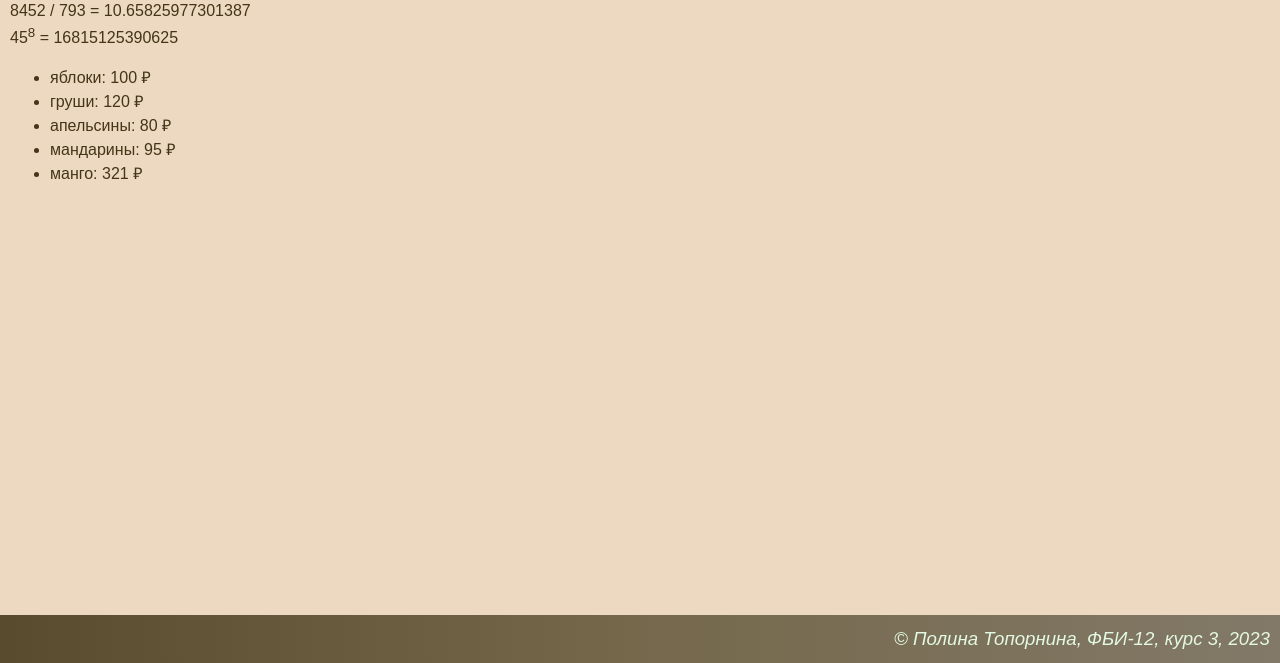
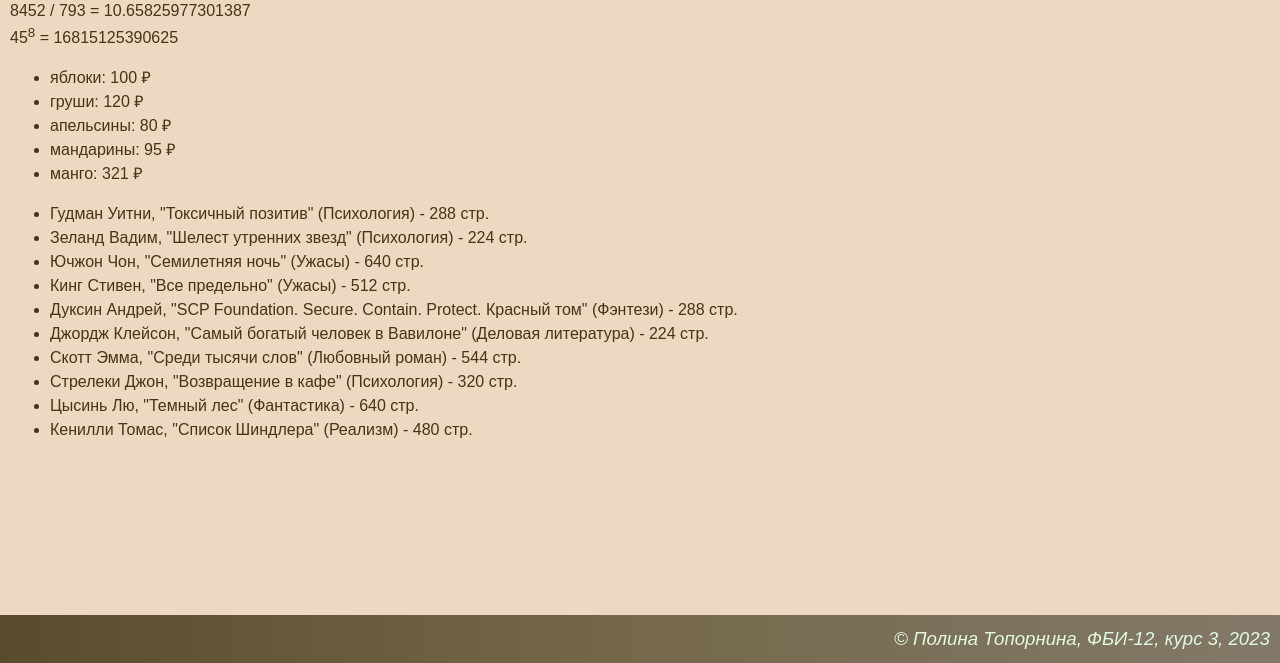
Before and after one commit to Web-toxic/web-programming-labs-2, a Flask app: page /lab2/example in a window 1280 px wide. Shown: the part 137-800 px from the top of the page. Run offline with Flask 3, Linux system fonts and the light colour scheme.

Commit message:
Книги

```diff
--- a/app.py
+++ b/app.py
@@ -226,6 +226,18 @@ def example():
         {'name': 'мандарины', 'price': 95},
         {'name': 'манго', 'price': 321}
     ]
+    books = [
+        {'author': 'Гудман Уитни', 'name': 'Токсичный позитив', 'genre': 'Психология', 'pages': '288'},
+        {'author': 'Зеланд Вадим', 'name': 'Шелест утренних звезд', 'genre': 'Психология', 'pages': '224'},
+        {'author': 'Ючжон Чон', 'name': 'Семилетняя ночь', 'genre': 'Ужасы', 'pages': '640'},
+        {'author': 'Кинг Стивен', 'name': 'Все предельно', 'genre': 'Ужасы', 'pages': '512'},
+        {'author': 'Дуксин Андрей', 'name': 'SCP Foundation. Secure. Contain. Protect. Красный том', 'genre': 'Фэнтези', 'pages': '288'},
+        {'author': 'Джордж Клейсон', 'name': 'Самый богатый человек в Вавилоне', 'genre': 'Деловая литература', 'pages': '224'},
+        {'author': 'Скотт Эмма', 'name': 'Среди тысячи слов', 'genre': 'Любовный роман', 'pages': '544'},
+        {'author': 'Стрелеки Джон', 'name': 'Возвращение в кафе', 'genre': 'Психология', 'pages': '320'},
+        {'author': 'Цысинь Лю', 'name': 'Темный лес', 'genre': 'Фантастика', 'pages': '640'},
+        {'author': 'Кенилли Томас', 'name': 'Список Шиндлера', 'genre': 'Реализм', 'pages': '480'}
+    ]
     return render_template('example.html',
                            name=name, lab=num_of_lab, group=group,
-                           course=num_of_course, fruits=fruits)
+                           course=num_of_course, fruits=fruits, books=books)
--- a/templates/example.html
+++ b/templates/example.html
@@ -28,6 +28,11 @@
             <li>{{ f.name }}: {{ f.price }} &#x20bd;</li>
             {% endfor %}
         </ul>
+        <ul>
+            {% for b in books %}
+            <li>{{ b.author }}, "{{ b.name }}" ({{ b.genre }}) - {{ b.pages }} стр.</li>
+            {% endfor %}
+        </ul>
     </main>
 
     <footer>
```
